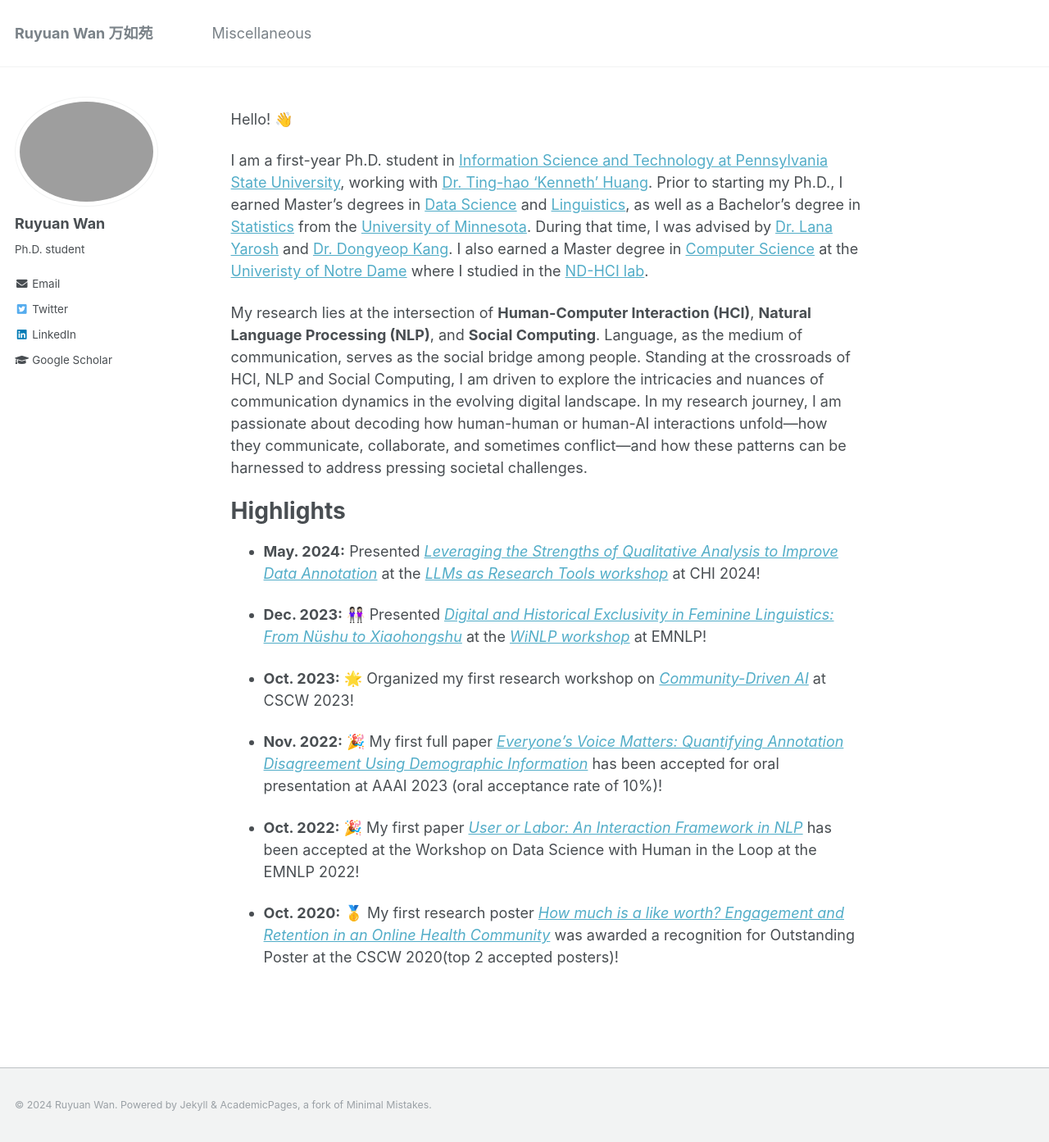
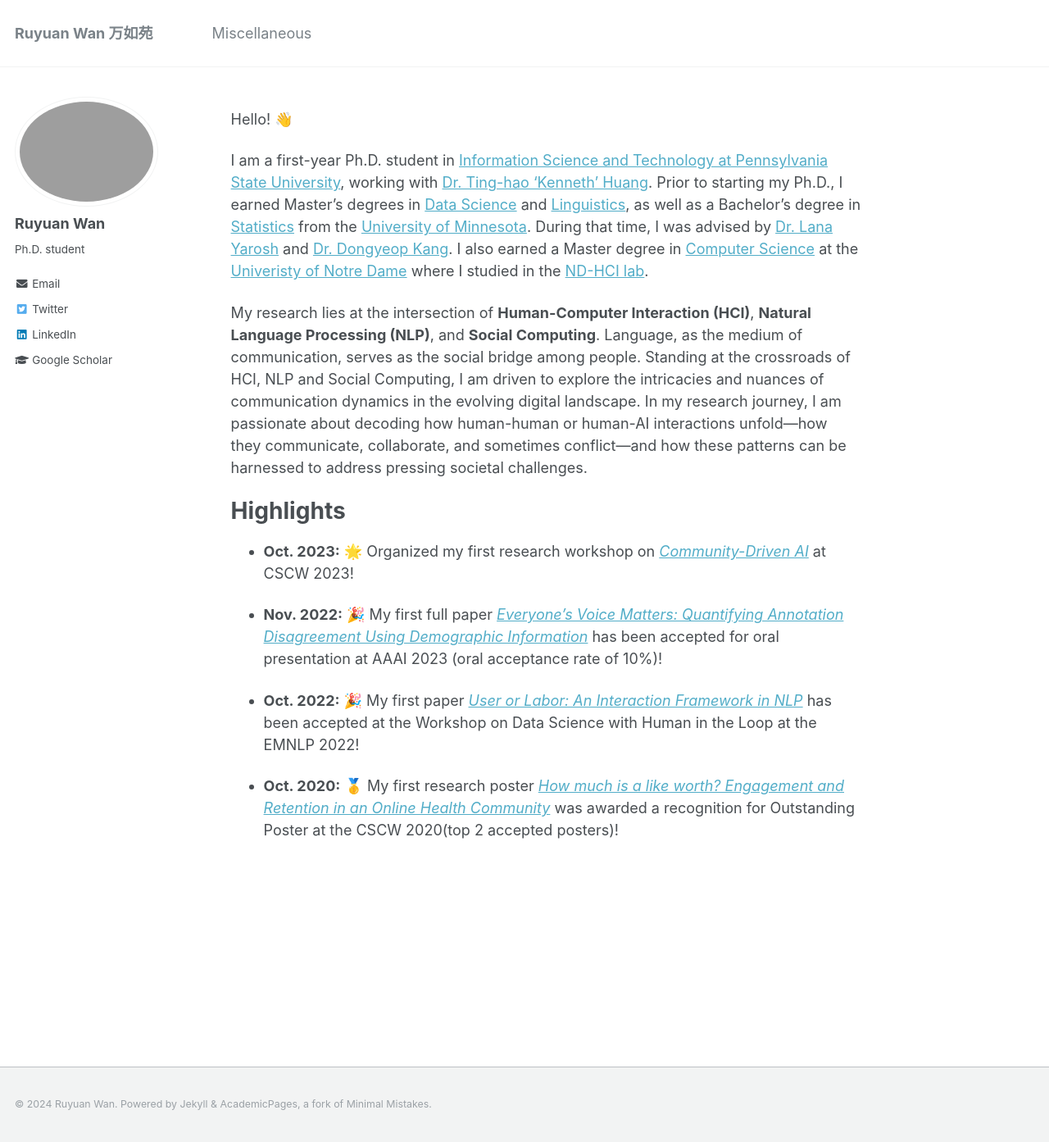
Before and after one commit to RuyuanWan/ruyuanwan.github.io, a Jekyll site: the page built from _pages/about.md, in a window 1280 px wide and 1393 px high. Shown: the whole window at 82% size. Built offline with Jekyll 4.4.1, drawn with Linux system fonts in a browser that asks for light colours.

Commit message:
Update about.md

```diff
--- a/_pages/about.md
+++ b/_pages/about.md
@@ -21,9 +21,6 @@ My research lies at the intersection of <b>Human-Computer Interaction (HCI)</b>,
 
 Highlights
 ======
-* **May. 2024:** Presented [*Leveraging the Strengths of Qualitative Analysis to Improve Data Annotation*](https://ruyuanwan.github.io/files/Leveraging_the_Strengths_of_Qualitative_Analysis_to_Improve_Data_Annotation.pdf) at the [*LLMs as Research Tools workshop*](https://sites.google.com/view/llmsindatawork/home?authuser=0) at CHI 2024!
-
-* **Dec. 2023:** 👭🏻 Presented [*Digital and Historical Exclusivity in Feminine Linguistics: From Nüshu to Xiaohongshu*](https://ruyuanwan.github.io/files/WiNLP.pdf) at the [*WiNLP workshop*](https://www.winlp.org) at EMNLP!
 
 * **Oct. 2023:** 🌟 Organized my first research workshop on [*Community-Driven AI*](https://sites.google.com/nd.edu/community-ai-cscw-2023/home?authuser=0) at CSCW 2023!
 
```
